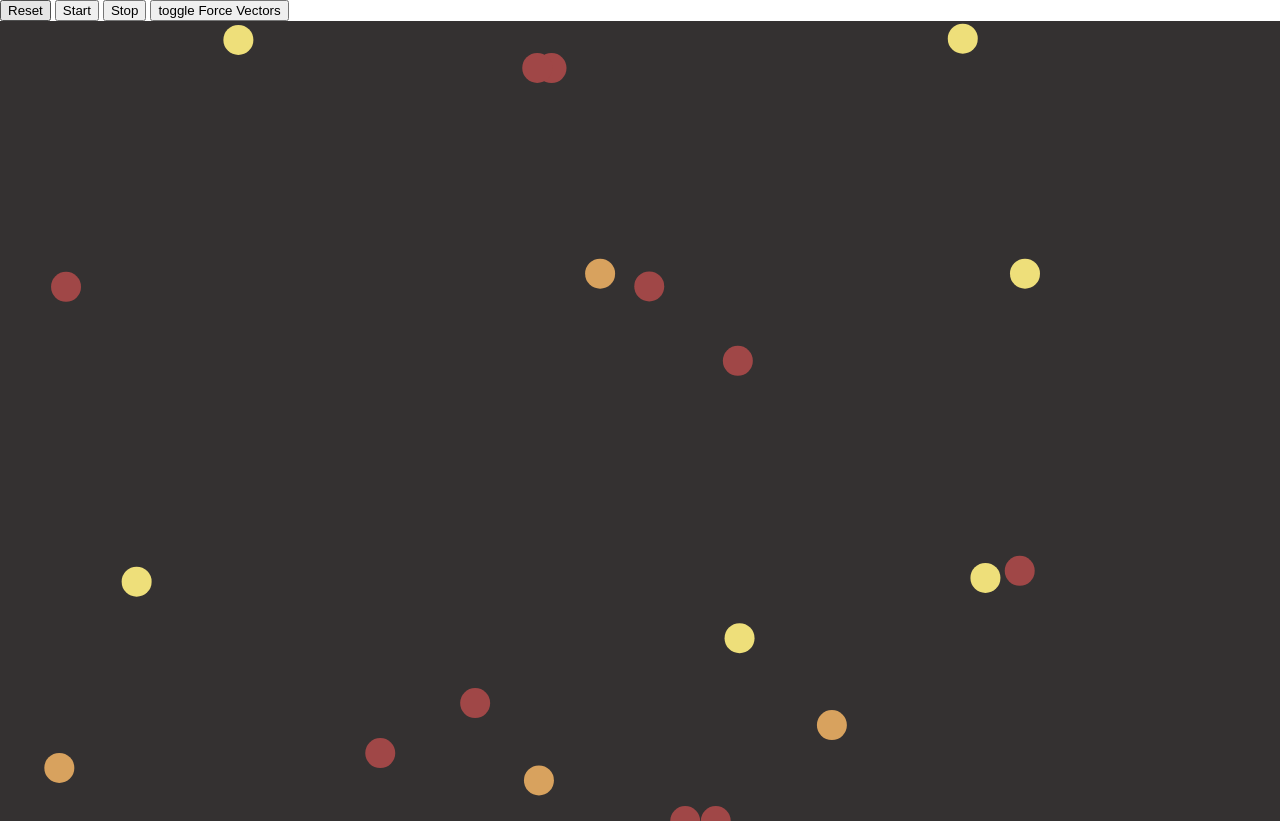
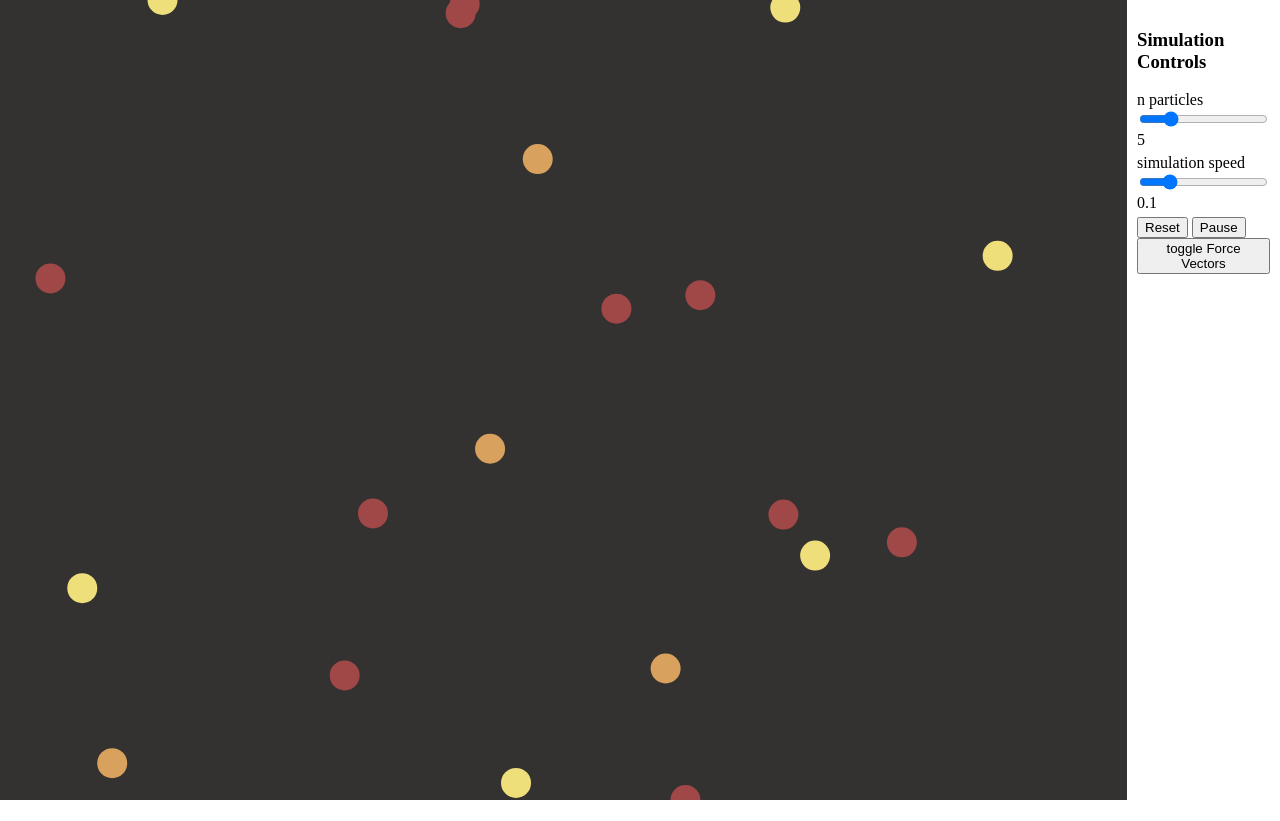
Before and after one commit to omega-lua/attraction-repulsion-system, a plain HTML site: page index.html in a window 1280 px wide. After the commit the page ends 800 px from the top, so only its background shows below. Drawn offline with Linux system fonts and the light colour scheme.

Commit message:
added resizeCanvas() and early implementation of sliders

```diff
--- a/index.html
+++ b/index.html
@@ -1,25 +1,55 @@
 <!DOCTYPE html>
 <html lang="en">
 <head>
-    <meta charset="UTF-8" />
-    <meta name="viewport" content="width=device-width, initial-scale=1.0" />
-    <title>Particle System</title>
+    <meta charset="UTF-8">
+    <meta name="viewport" content="width=device-width, initial-scale=1.0">
+    <title>Particle Simulation</title>
     <style>
+        /* Add some basic CSS styles for layout */
         body {
+            display: flex;
             margin: 0;
-          overflow: hidden;
+            padding: 0;
         }
+
         canvas {
+            flex-grow: 1;
+        }
+
+        #controls {
+        width: 300px; /* Adjust width as needed */
+        padding: 10px;
+        background-color: #ffffff;
+        z-index: 10; /* Ensure it's above the canvas */
+        }
+
+        .control {
+            margin: 5px 0;
+        }
+
+        label {
             display: block;
         }
     </style>
 </head>
 <body>
+    <canvas id="canvas"></canvas>
+    <div id="controls">
+        <h3>Simulation Controls</h3>
+        <div class="control">
+            <label for="nSlider">n particles</label>
+            <input type="range" id="nSlider" min="1" max="20" value="5">
+            <span id="nValue">5</span>
+        </div>
+        <div class="control">
+            <label for="simulationSpeedSlider">simulation speed</label>
+            <input type="range" id="simulationSpeedSlider" min="0" max="5" step="0.2" value="1">
+            <span id="simulationSpeedValue">0.1</span>
+        </div>
         <button onclick="location.reload()">Reset</button>
-    <button onclick="startLoop()">Start</button>
-    <button onclick="stopLoop()">Stop</button>
+        <button onclick="pauseLoop()">Pause</button>
         <button onclick="toggleForceVectors()">toggle Force Vectors</button>
-    <canvas id="canvas"></canvas>
+    </div>
     <script src="simulation.js"></script>
 </body>
 </html>
--- a/simulation.js
+++ b/simulation.js
@@ -22,10 +22,20 @@ let typeColours = ["#A04747", "#D8A25E", "#EEDF7A", "indigo", "lime", "magenta",
 
 // Setting up canvas
 const canvas = document.getElementById('canvas');
+const ctx = canvas.getContext('2d');
+const controls = document.getElementById("controls");
 canvas.style.backgroundColor = "#343131";
-const ctx = canvas.getContext('2d');
 canvas.width = window.innerWidth;
 canvas.height = window.innerHeight;
+
+// Set canvas size dynamically
+function resizeCanvas() {
+  canvas.width = window.innerWidth - controls.offsetWidth;
+  canvas.height = window.innerHeight;
+}
+
+window.addEventListener("resize", resizeCanvas);
+resizeCanvas(); // Call on load
 
 // ------------------------------------------------- //
 
@@ -188,9 +198,14 @@ function loop(timestamp) {
     animationID = requestAnimationFrame(loop);
 }
 
-// Start loop
-function startLoop() {
-  if (!animationID) { animationID = requestAnimationFrame(loop) }
+// pause and unpause loop
+function pauseLoop() {
+  if (!animationID) {
+    animationID = requestAnimationFrame(loop);
+  } else {
+    cancelAnimationFrame(animationID);
+    animationID = null;
+  }
 }
 
 // Stop loop
@@ -210,6 +225,16 @@ function toggleForceVectors() {
 //   nValue.textContent = n;  // Update the displayed value
 // });
 
+const nSlider = document.getElementById("nSlider");
+const nValue = document.getElementById("nValue");
+
+// Update the span when the slider moves
+nSlider.addEventListener("input", function () {
+  pauseLoop()
+  n = nValue.textContent = nSlider.value;
+  location.reload()
+});
+
 // Run the program
 function runSimulation() {
   createParticles();
```
Also changed, not shown: user-interface.js (added). Lines whose indentation alone changed are shown as unchanged.
